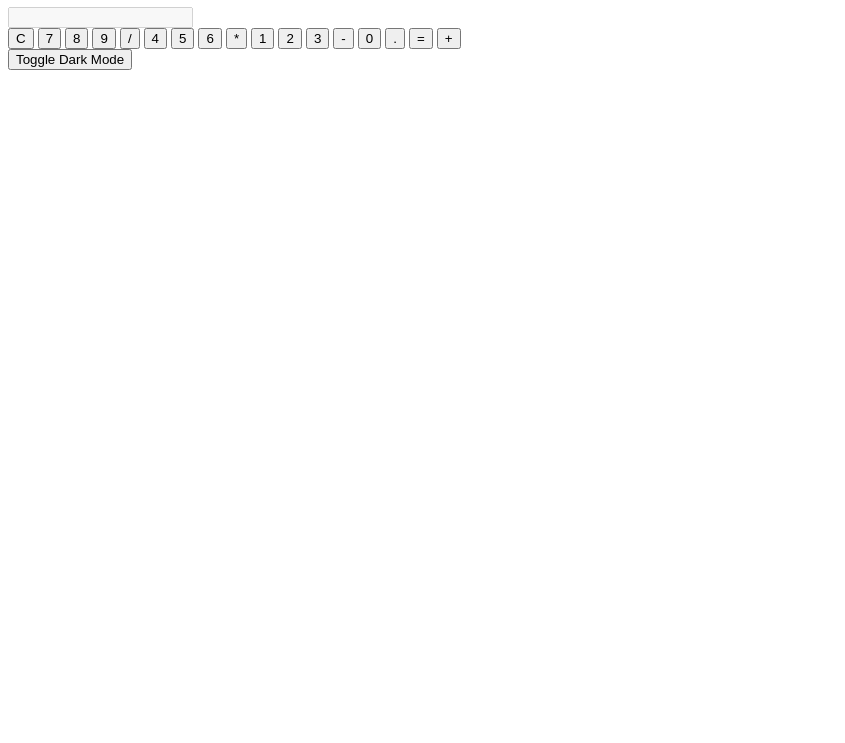
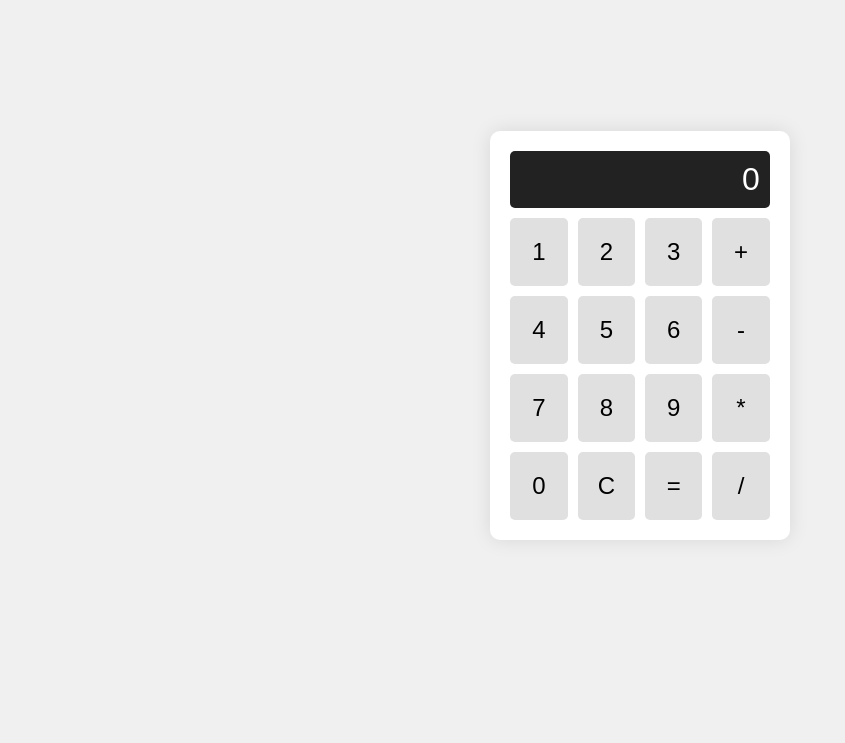
Before and after one commit to MaldevBruh/upload, a plain HTML site: page index.html in a window 1280 px wide. Shown: the part 73-816 px from the top of the page, without its empty margins (0-845 px from the left). Drawn offline with Linux system fonts and the light colour scheme.

Commit message:
Add files via upload

```diff
--- a/index.html
+++ b/index.html
@@ -4,34 +4,29 @@
     <meta charset="UTF-8">
     <meta name="viewport" content="width=device-width, initial-scale=1.0">
     <title>Kalkulator</title>
-    <link rel="stylesheet" href="styles.css">
+    <link rel="stylesheet" href="style.css">
 </head>
 <body>
-    <div class="container">
-        <h1>Kalkulator</h1>
-        <div class="calculator">
-            <input type="text" class="display" id="display" disabled>
-            <div class="buttons">
-                <button onclick="clearDisplay()">C</button>
-                <button onclick="appendToDisplay('7')">7</button>
-                <button onclick="appendToDisplay('8')">8</button>
-                <button onclick="appendToDisplay('9')">9</button>
-                <button onclick="appendToDisplay('/')">/</button>
-                <button onclick="appendToDisplay('4')">4</button>
-                <button onclick="appendToDisplay('5')">5</button>
-                <button onclick="appendToDisplay('6')">6</button>
-                <button onclick="appendToDisplay('*')">*</button>
-                <button onclick="appendToDisplay('1')">1</button>
-                <button onclick="appendToDisplay('2')">2</button>
-                <button onclick="appendToDisplay('3')">3</button>
-                <button onclick="appendToDisplay('-')">-</button>
-                <button onclick="appendToDisplay('0')">0</button>
-                <button onclick="appendToDisplay('.')">.</button>
-                <button onclick="calculate()">=</button>
-                <button onclick="appendToDisplay('+')">+</button>
-            </div>
+    <div class="calculator">
+        <div class="display" id="display">0</div>
+        <div class="buttons">
+            <button class="btn" onclick="appendNumber('1')">1</button>
+            <button class="btn" onclick="appendNumber('2')">2</button>
+            <button class="btn" onclick="appendNumber('3')">3</button>
+            <button class="btn" onclick="chooseOperation('+')">+</button>
+            <button class="btn" onclick="appendNumber('4')">4</button>
+            <button class="btn" onclick="appendNumber('5')">5</button>
+            <button class="btn" onclick="appendNumber('6')">6</button>
+            <button class="btn" onclick="chooseOperation('-')">-</button>
+            <button class="btn" onclick="appendNumber('7')">7</button>
+            <button class="btn" onclick="appendNumber('8')">8</button>
+            <button class="btn" onclick="appendNumber('9')">9</button>
+            <button class="btn" onclick="chooseOperation('*')">*</button>
+            <button class="btn" onclick="appendNumber('0')">0</button>
+            <button class="btn" onclick="clearDisplay()">C</button>
+            <button class="btn" onclick="calculate()">=</button>
+            <button class="btn" onclick="chooseOperation('/')">/</button>
         </div>
-        <button class="dark-mode-toggle" onclick="toggleDarkMode()">Toggle Dark Mode</button>
     </div>
     <script src="script.js"></script>
 </body>
--- a/script.js
+++ b/script.js
@@ -1,20 +1,59 @@
-function clearDisplay() {
-    document.getElementById('display').value = '';
+let display = document.getElementById('display');
+let currentOperand = '';
+let previousOperand = '';
+let operation = undefined;
+
+function appendNumber(number) {
+    if (number === '0' && currentOperand === '0') return;
+    if (number === '.' && currentOperand.includes('.')) return;
+    currentOperand = currentOperand.toString() + number.toString();
+    updateDisplay();
 }
 
-function appendToDisplay(value) {
-    document.getElementById('display').value += value;
+function chooseOperation(op) {
+    if (currentOperand === '') return;
+    if (previousOperand !== '') {
+        calculate();
+    }
+    operation = op;
+    previousOperand = currentOperand;
+    currentOperand = '';
 }
 
 function calculate() {
-    const display = document.getElementById('display');
-    try {
-        display.value = eval(display.value);
-    } catch (e) {
-        display.value = 'Error';
+    let computation;
+    const prev = parseFloat(previousOperand);
+    const current = parseFloat(currentOperand);
+    if (isNaN(prev) || isNaN(current)) return;
+    switch (operation) {
+        case '+':
+            computation = prev + current;
+            break;
+        case '-':
+            computation = prev - current;
+            break;
+        case '*':
+            computation = prev * current;
+            break;
+        case '/':
+            computation = prev / current;
+            break;
+        default:
+            return;
     }
+    currentOperand = computation;
+    operation = undefined;
+    previousOperand = '';
+    updateDisplay();
 }
 
-function toggleDarkMode() {
-    document.body.classList.toggle('dark-mode');
+function clearDisplay() {
+    currentOperand = '';
+    previousOperand = '';
+    operation = undefined;
+    updateDisplay();
 }
+
+function updateDisplay() {
+    display.innerText = currentOperand || '0';
+}
--- a/style.css
+++ b/style.css
@@ -1,37 +1,27 @@
 body {
-    font-family: Arial, sans-serif;
     display: flex;
     justify-content: center;
     align-items: center;
     height: 100vh;
-    margin: 0;
-    background-color: #f4f4f4;
-    transition: background-color 0.3s, color 0.3s;
-}
-
-.container {
-    text-align: center;
+    background-color: #f0f0f0;
+    font-family: Arial, sans-serif;
 }
 
 .calculator {
-    display: inline-block;
+    background-color: #ffffff;
+    border-radius: 10px;
+    box-shadow: 0 0 20px rgba(0, 0, 0, 0.1);
     padding: 20px;
-    border: 1px solid #ddd;
-    border-radius: 8px;
-    box-shadow: 0 2px 10px rgba(0, 0, 0, 0.1);
-    background-color: #fff;
-    transition: background-color 0.3s, color 0.3s;
 }
 
 .display {
-    width: 100%;
+    background-color: #222;
+    color: #fff;
+    font-size: 2em;
+    text-align: right;
     padding: 10px;
-    font-size: 24px;
     margin-bottom: 10px;
-    text-align: right;
-    border: none;
-    background-color: #f4f4f4;
-    border-radius: 4px;
+    border-radius: 5px;
 }
 
 .buttons {
@@ -40,45 +30,20 @@ body {
     gap: 10px;
 }
 
-button {
-    padding: 15px;
-    font-size: 18px;
+.btn {
+    background-color: #e0e0e0;
     border: none;
-    border-radius: 4px;
+    padding: 20px;
+    font-size: 1.5em;
+    border-radius: 5px;
     cursor: pointer;
-    transition: background-color 0.3s, color 0.3s;
+    transition: background-color 0.2s;
 }
 
-button:hover {
-    background-color: #ddd;
+.btn:hover {
+    background-color: #d0d0d0;
 }
 
-.dark-mode-toggle {
-    margin-top: 20px;
-    padding: 10px 20px;
-    font-size: 16px;
-    cursor: pointer;
+.btn:active {
+    background-color: #c0c0c0;
 }
-
-.dark-mode {
-    background-color: #333;
-    color: #fff;
-}
-
-.dark-mode .calculator {
-    background-color: #444;
-}
-
-.dark-mode .display {
-    background-color: #666;
-    color: #fff;
-}
-
-.dark-mode button {
-    background-color: #555;
-    color: #fff;
-}
-
-.dark-mode button:hover {
-    background-color: #666;
-}
```
